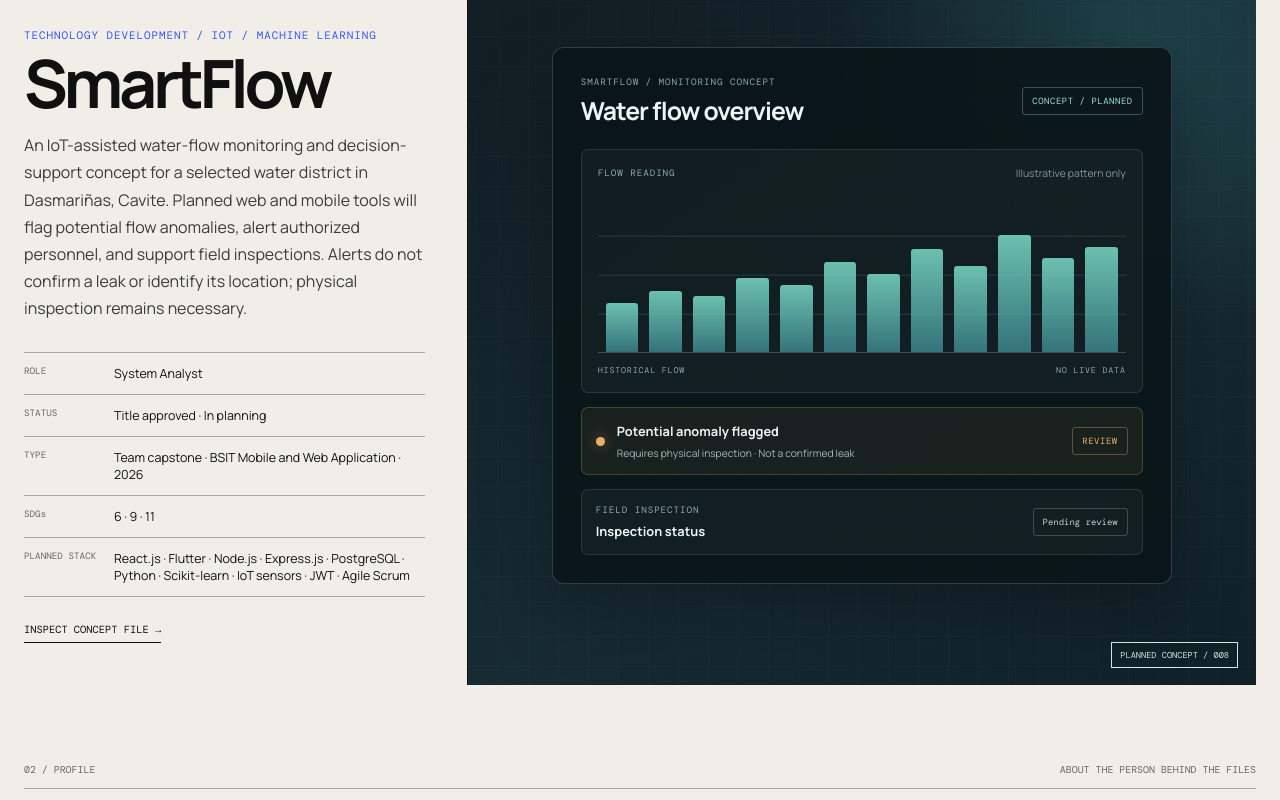
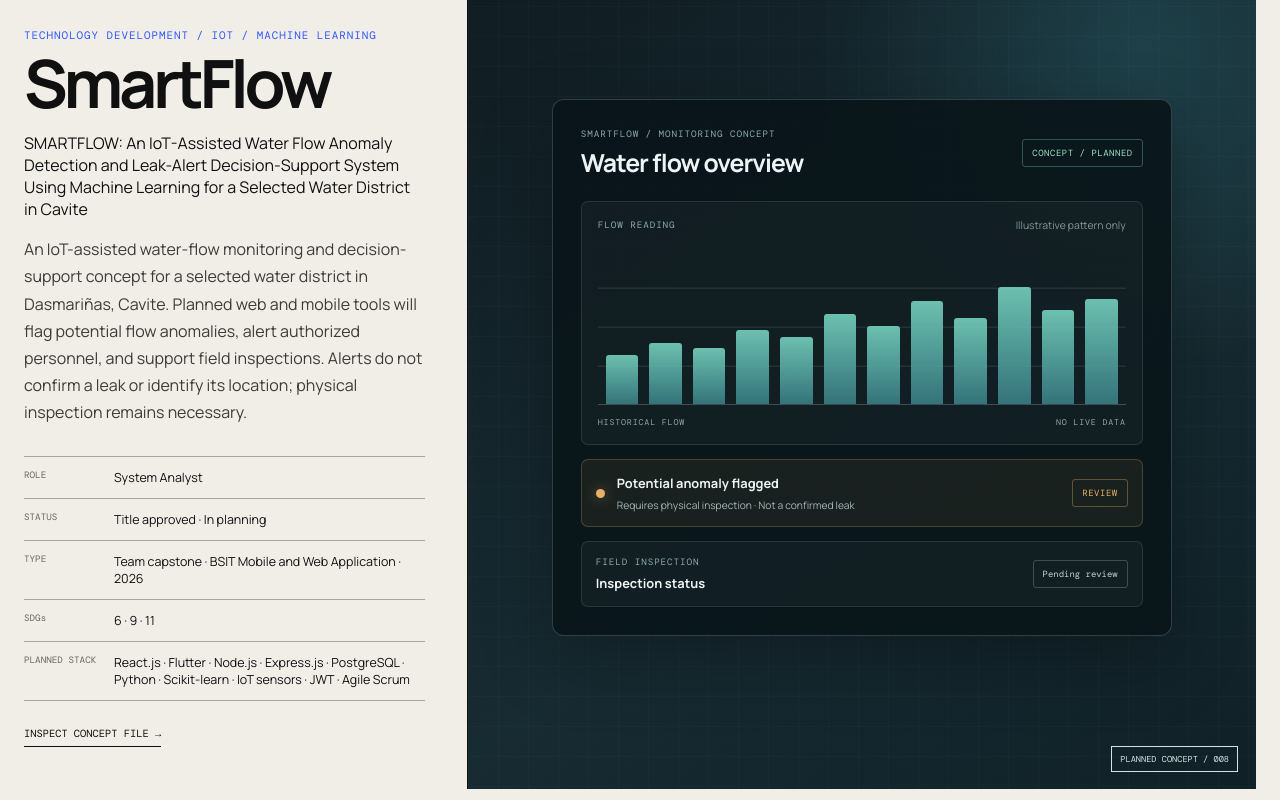
Before and after one commit to lexyian/LEX-ARCHIVE, a plain HTML site: page index.html in a window 1280 px wide. Shown: the part 6160-6960 px from the top of the page. Drawn offline with nearby package versions, Linux system fonts and the light colour scheme.

Commit message:
Show official SmartFlow capstone title

```diff
--- a/index.html
+++ b/index.html
@@ -1199,6 +1199,10 @@
             <h2>
               SmartFlow
             </h2>
+
+            <p class="smartflow-official-title">
+              SMARTFLOW: An IoT-Assisted Water Flow Anomaly Detection and Leak-Alert Decision-Support System Using Machine Learning for a Selected Water District in Cavite
+            </p>
 
             <p class="project-description">
               An IoT-assisted water-flow monitoring and decision-support
```
